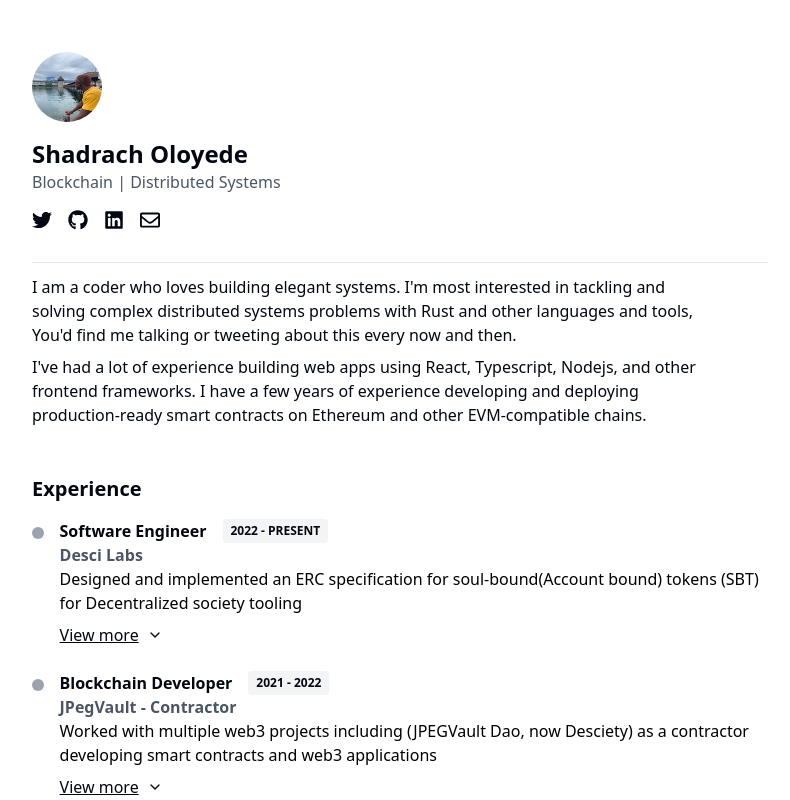
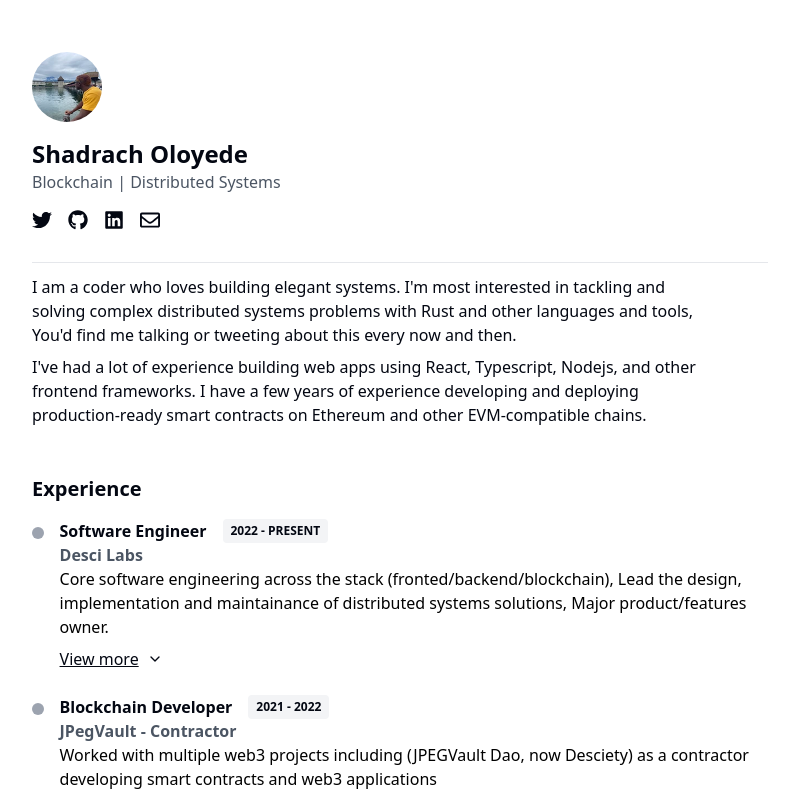
Before and after one commit to shadrach-tayo/Shadrach.eth, a Next.js app: page / in a window 1280 px wide. Shown: the top 800 px of the page, without its empty margins (240-1030 px from the left). Built offline with nearby package versions, Linux system fonts and the light colour scheme.

Commit message:
update desci labs experience

```diff
--- a/src/app/page.tsx
+++ b/src/app/page.tsx
@@ -65,16 +65,17 @@ const experience = [
     company: "Desci Labs",
     date: "2022 - PRESENT",
     summary:
-      "Designed and implemented an ERC specification for soul-bound(Account bound) tokens (SBT) for Decentralized society tooling",
+      "Core software engineering across the stack (fronted/backend/blockchain), Lead the design, implementation and maintainance of distributed systems solutions, Major product/features owner.",
     description: [
-      "Designed and implemented an ERC specification for soul-bound(Account bound) tokens (SBT) for Decentralized society tooling",
-      "Development an web3 dApp for managing SBTs and a Decentralized science project using Nextjs and typescript etc",
       "Leading engineering efforts in the development and migration of desci-nodes web architecture to an offline-first collaborative editor for Researchers to develop/share Researches using (Automerge, websockets, postgres, etc)",
       "Lead developer in the specification/implementation of Autonomous Research communities (ARC) to enable peer review on the node platforms",
+      "Development of in-browser fast and performant pdf viewer and next generation code/pdf annotator for rapid scientific research development",
       "Lead engineering efforts of the implementation of attestations and comments to support ARCs",
       "Implemented a state of art Pdf/Code Annotations to enhance modern peer review experience.",
       "Open source collaborator: worked with engineers/maintainers of popular open source project (Automerge) we use to further ease adoption.",
-      "Designed and development a discourse plugin integration for displaying desoc badges",
+      // "Designed and development a discourse plugin integration for displaying desoc badges",
+      "Designed and implemented an ERC specification for soul-bound(Account bound) tokens (SBT) for Decentralized society tooling",
+      "Development an web3 dApp for managing SBTs and a Decentralized science project using Nextjs and typescript etc",
     ],
   },
   {
```
